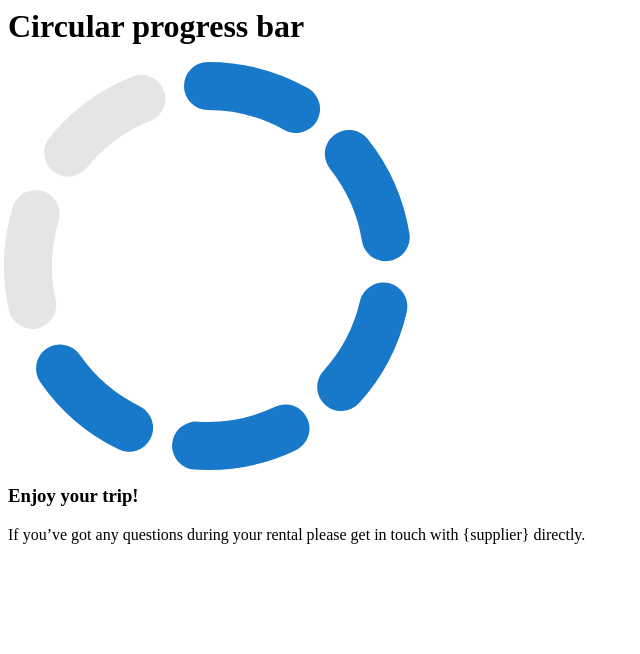
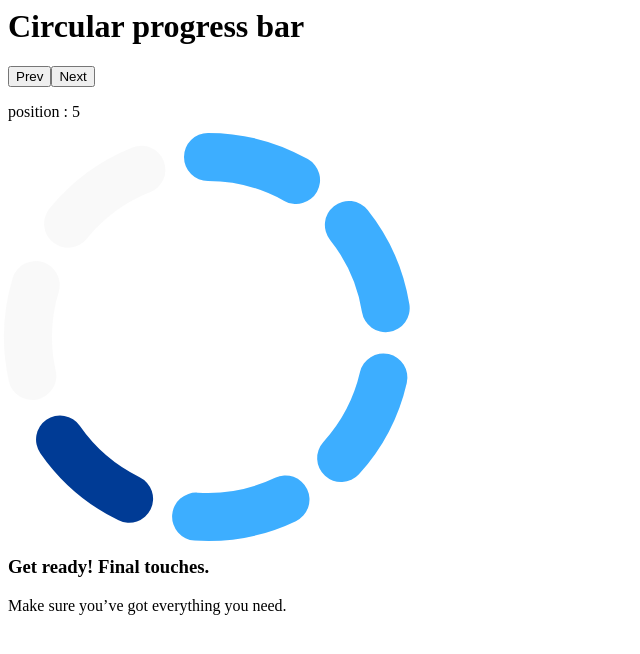
Before and after one commit to PeterBroom/progress-circle, a React (Create React App) app: page / in a window 1280 px wide. Shown: the top 654 px of the page, without its empty margins (0-640 px from the left). Built offline with nearby package versions, Linux system fonts and the light colour scheme.

Commit message:
2 files modified

```diff
--- a/src/components/TravelBuddy/ProgressCircle/index.tsx
+++ b/src/components/TravelBuddy/ProgressCircle/index.tsx
@@ -6,7 +6,7 @@ import { motion } from 'framer-motion';
 import '../style.css';
 
 export const ProgressCircle = (props) => {
-  const { rotate, strokeColor, waitFor, show } = props;
+  const { rotate, waitFor, show, position, index } = props;
   const [reveal, setReveal] = useState(false);
   useEffect(() => {
     if (show === true) {
@@ -17,10 +17,10 @@ export const ProgressCircle = (props) => {
   }, []);
 
   const percents = 8;
-  const stroke = strokeColor;
+  const stroke = position === index ? '#003B95' : '#3DAEFF';
   const size = 400;
   const strokeWidth = 12;
-  const emptyStroke = '#999';
+  const emptyStroke = '#E5E5E5';
   const emptyStrokeOpacity = 0.25;
   const duration = 0.6;
   const delay = 0.5;
--- a/src/components/TravelBuddy/index.tsx
+++ b/src/components/TravelBuddy/index.tsx
@@ -1,4 +1,5 @@
 import * as React from 'react';
+import { useState } from 'react';
 import { ProgressCircle } from './ProgressCircle';
 import { motion } from 'framer-motion';
 import './style.css';
@@ -6,17 +7,36 @@ const customerStatus = 5;
 
 export const TravelBuddy = (props) => {
   const { schema } = props;
+
+  const [position, setPosition] = useState(customerStatus);
+
+  const prev = () => {
+    if (position > 1) {
+      setPosition(position - 1);
+    }
+  };
+
+  const next = () => {
+    if (position < customerStatus) {
+      setPosition(position + 1);
+    }
+  };
+
   return (
     <div>
+      <button onClick={prev}>Prev</button>
+      <button onClick={next}>Next</button>
+      <p>position : {position}</p>
       <motion.div className="travelBuddyContainer">
         {schema.map((progress, index) => {
           const duration = 650 * index;
           return (
             <ProgressCircle
               rotate={51.5 * index}
-              strokeColor="#1879ca"
               waitFor={duration}
               show={customerStatus > index}
+              position={position}
+              index={index + 1}
               key={index}
             />
           );
@@ -24,7 +44,7 @@ export const TravelBuddy = (props) => {
       </motion.div>
       {schema.map(
         (progress, index) =>
-          customerStatus === index && (
+          position === index + 1 && (
             <div key={index}>
               <h3>{progress.title}</h3>
               <p>{progress.text}</p>
```
